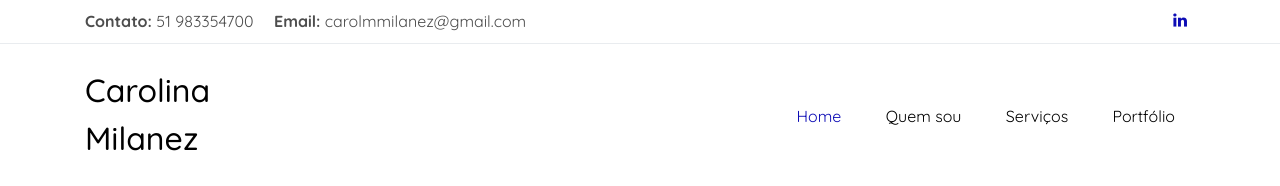
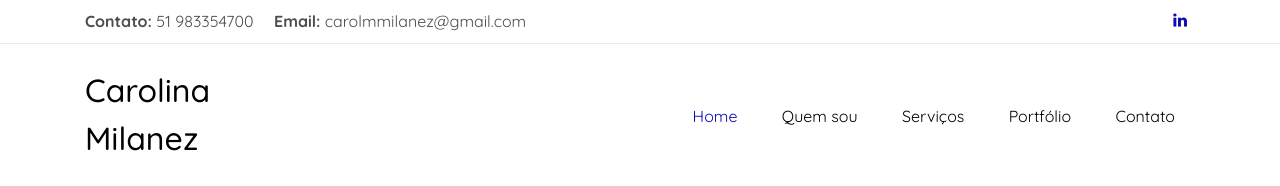
Before and after one commit to carolmilanez/carolmilanez.github.io, a plain HTML site: page index.html in a window 1280 px wide. Shown: the top 186 px of the page. Drawn offline with Linux system fonts and the light colour scheme; files whose address does not match are found by name.

Commit message:
add contact

```diff
--- a/index.html
+++ b/index.html
@@ -69,6 +69,7 @@
                 <li><a href="work.html">Quem sou</a></li>
                 <li><a href="about.html">Serviços</a></li>
                 <li><a href="blog.html">Portfólio</a></li>
+                <li><a href="blog.html">Contato</a></li>
               </ul>
             </nav>
           </div>
```
